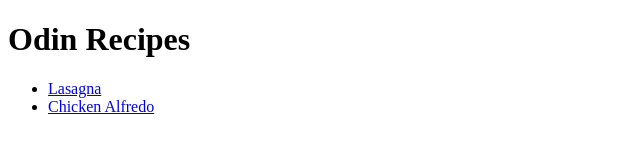
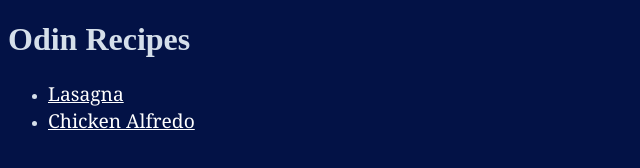
Before and after one commit to AryamanNigam/odin-recipes, a plain HTML site: page index.html in a window 1280 px wide. Shown: the whole page, without its empty margins (0-640 px from the left). Drawn offline with Linux system fonts and the light colour scheme.

Commit message:
feature: Added basic css styling

```diff
--- /dev/null
+++ b/assets/styles.css
@@ -0,0 +1,14 @@
+html{
+    background-color: rgb(3, 18, 70);
+    color: rgba(239, 248, 255, 0.89);
+}
+
+.links a{
+    color: #ffffff;
+    font-size: larger;
+    font-family: "Cambria", "Cochin", Georgia, Times, 'Times New Roman', serif;
+}
+
+.ingredients *{
+    font-family: 'Times New Roman', Times, serif;
+}
--- a/index.html
+++ b/index.html
@@ -3,13 +3,14 @@
 <head>
     <meta charset="UTF-8">
     <meta name="viewport" content="width=device-width, initial-scale=1.0">
+    <link rel="stylesheet" href="./assets/styles.css">
     <title>Recipe Index</title>
 </head>
 <body>
-    <h1>Odin Recipes</h1>
-    <ul>
-        <li><a href ="./recipes/lasagna.html" target="_blank" rel="noopener noreferrer">Lasagna</a></li>
-        <li><a href = "./recipes/chicken-alfredo.html" target="_blank" rel = "noopener noreferrer">Chicken Alfredo</a></li>
+    <h1 class="heading">Odin Recipes</h1>
+    <ul class = "links">
+        <li><a href="./recipes/lasagna.html" target="_blank" rel="noopener noreferrer">Lasagna</a></li>
+        <li><a href="./recipes/chicken-alfredo.html" target="_blank" rel="noopener noreferrer">Chicken Alfredo</a></li>
     </ul>
 </body>
 </html>
```
Also changed, not shown: recipes/chicken-alfredo.html (+1 -0 lines), recipes/lasagna.html (+2 -1 lines).
